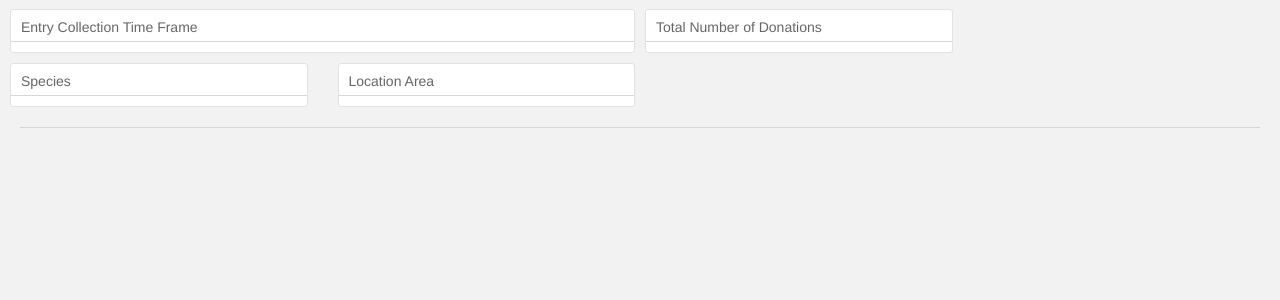
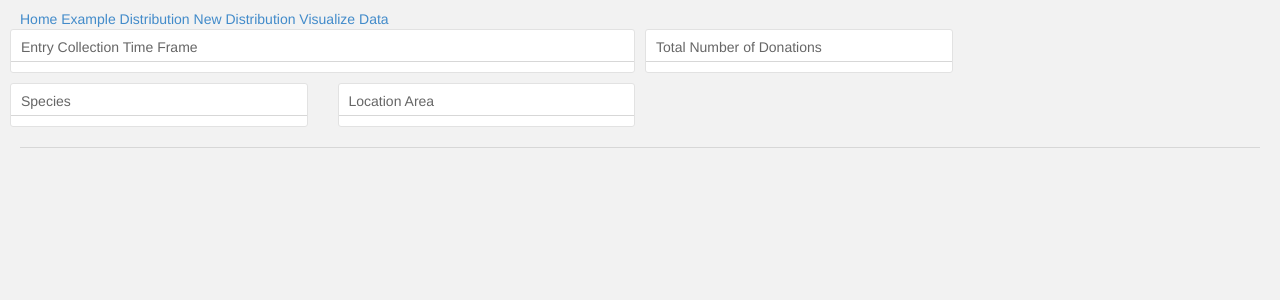
Before and after one commit to abhidya/microbiology_malaria, a Flask app: page /data.html in a window 1280 px wide. Shown: the part 51-351 px from the top of the page. Run offline with Flask 2, Linux system fonts and the light colour scheme; data that the repository does not hold is empty; some libraries are stand-ins or nearby versions.

Commit message:
updated navbar links

```diff
--- a/templates/custom.html
+++ b/templates/custom.html
@@ -17,7 +17,8 @@
 
 <a href="/">Home</a>
 <a href="example.html">Example Distribution</a>
-<a href="#">New Distribution</a>
+<a href="custom.html">New Distribution</a>
+<a href="data.html">Visualize Data</a>
 
 
 <div id="entry">
--- a/templates/data.html
+++ b/templates/data.html
@@ -1,11 +1,18 @@
 <!DOCTYPE html>
 <html>
+
+
 <head>
     <title>Data Visualization</title>
     <link rel="stylesheet" href="/static/lib/css/bootstrap.min.css">
     <link rel="stylesheet" href="/static/lib/css/keen-dashboards.css">
 </head>
+
 <body class="application">
+<a href="/">Home</a>
+<a href="example.html">Example Distribution</a>
+<a href="custom.html">New Distribution</a>
+<a href="data.html">Visualize Data</a>
 
 <div class="navbar navbar-inverse navbar-fixed-top" role="navigation">
     <div class="container-fluid">
--- a/templates/example.html
+++ b/templates/example.html
@@ -15,9 +15,9 @@
 </head>
 <body>
 <a href="/">Home</a>
-<a href="#">Example Distribution</a>
+<a href="example.html">Example Distribution</a>
 <a href="custom.html">New Distribution</a>
-
+<a href="data.html">Visualize Data</a>
 <br>
 
 <div id="entry">
```
Also changed, not shown: templates/index.html (+15 -10 lines).
